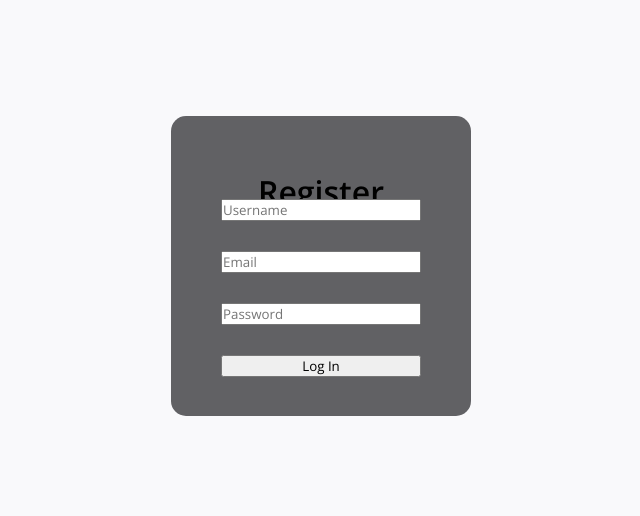
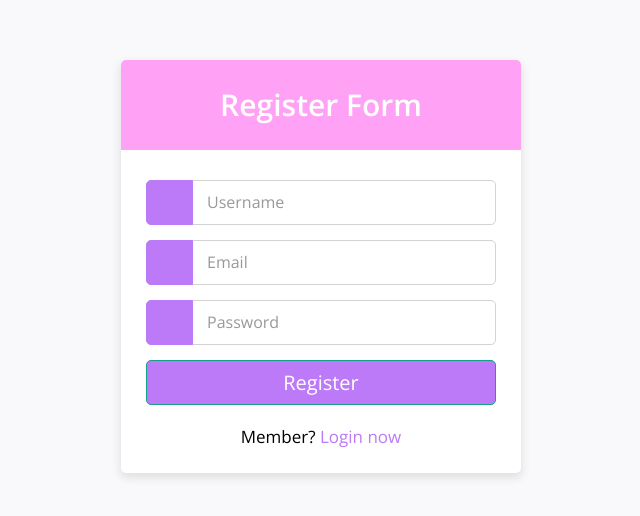
Before and after one commit to Homeroida/MyBlog, a plain HTML site: page register.html in a window 1280 px wide. Shown: the part 184-700 px from the top of the page, without its empty margins (319-959 px from the left). Drawn offline with nearby package versions, Linux system fonts and the light colour scheme.

Commit message:
add styling for log in and register pages

```diff
--- a/css/styles.css
+++ b/css/styles.css
@@ -171,6 +171,7 @@ h3 {
 
 .footer {
   width: 100%;
+  margin-bottom: 30px;
 }
 
 .news-list {
@@ -187,3 +188,102 @@ h3 {
   flex-direction: column;
   align-items: center;
 }
+
+::selection {
+  background: rgba(26, 188, 156, 0.3);
+}
+.containerr {
+  width: 440px;
+  padding: 0 20px;
+  margin: 170px auto;
+}
+.wrapper {
+  width: 100%;
+  background: #fff;
+  border-radius: 5px;
+  box-shadow: 0px 4px 10px 1px rgba(0, 0, 0, 0.1);
+}
+.wrapper .title {
+  height: 90px;
+  background: #ffa1f5;
+  border-radius: 5px 5px 0 0;
+  color: #fff;
+  font-size: 30px;
+  font-weight: 600;
+  display: flex;
+  align-items: center;
+  justify-content: center;
+}
+.wrapper form {
+  padding: 30px 25px 25px 25px;
+}
+.wrapper form .row {
+  height: 45px;
+  margin-bottom: 15px;
+  position: relative;
+}
+.wrapper form .row input {
+  height: 100%;
+  width: 100%;
+  outline: none;
+  padding-left: 60px;
+  border-radius: 5px;
+  border: 1px solid lightgrey;
+  font-size: 16px;
+  transition: all 0.3s ease;
+}
+form .row input:focus {
+  border-color: #bc7af9;
+  box-shadow: inset 0px 0px 2px 2px rgba(71, 65, 102, 0.25);
+}
+form .row input::placeholder {
+  color: #999;
+}
+.wrapper form .row i {
+  position: absolute;
+  width: 47px;
+  height: 100%;
+  color: #fff;
+  font-size: 18px;
+  background: #bc7af9;
+  border: 1px solid #bc7af9;
+  border-radius: 5px 0 0 5px;
+  display: flex;
+  align-items: center;
+  justify-content: center;
+}
+.wrapper form .pass {
+  margin: -8px 0 20px 0;
+}
+.wrapper form .pass a {
+  color: #bc7af9;
+  font-size: 17px;
+  text-decoration: none;
+}
+.wrapper form .pass a:hover {
+  text-decoration: underline;
+}
+.wrapper form .button input {
+  color: #fff;
+  font-size: 20px;
+  font-weight: 500;
+  padding-left: 0px;
+  background: #bc7af9;
+  border: 1px solid #16a085;
+  cursor: pointer;
+}
+form .button input:hover {
+  background: #12876f;
+}
+.wrapper form .signup-link {
+  text-align: center;
+  margin-top: 20px;
+  font-size: 17px;
+}
+.wrapper form .signup-link a {
+  color: #bc7af9;
+  text-decoration: none;
+}
+form .signup-link a:hover {
+  text-decoration: underline;
+}
--- a/register.html
+++ b/register.html
@@ -7,7 +7,7 @@
     <title>Document</title>
   </head>
   <body>
-    <div class="loginCard">
+    <!-- <div class="loginCard">
       <h1>Register</h1>
       <form class="login-form" id="login-form">
         <input type="text" id="username" placeholder="Username" />
@@ -16,6 +16,39 @@
         <button type="submit">Log In</button>
       </form>
       <div id="error-message" style="color: red"></div>
+    </div> -->
+
+    <div class="containerr">
+      <div class="wrapper">
+        <div class="title"><span>Register Form</span></div>
+        <form id="login-form">
+          <div class="row">
+            <i class="fas fa-user"></i>
+            <input type="text" id="username" placeholder="Username" required />
+          </div>
+          <div class="row">
+            <i class="fas fa-user"></i>
+            <input type="text" id="email" placeholder="Email" required />
+          </div>
+          <div class="row">
+            <i class="fas fa-lock"></i>
+            <input
+              type="password"
+              id="password"
+              placeholder="Password"
+              required
+            />
+          </div>
+
+          <div class="row button">
+            <input type="submit" value="Register" />
+          </div>
+          <div class="signup-link">
+            Member? <a href="login.html">Login now</a>
+          </div>
+        </form>
+        <div id="error-message" style="color: red"></div>
+      </div>
     </div>
     <script>
       document
```
Also changed, not shown: login.html (+31 -1 lines).
